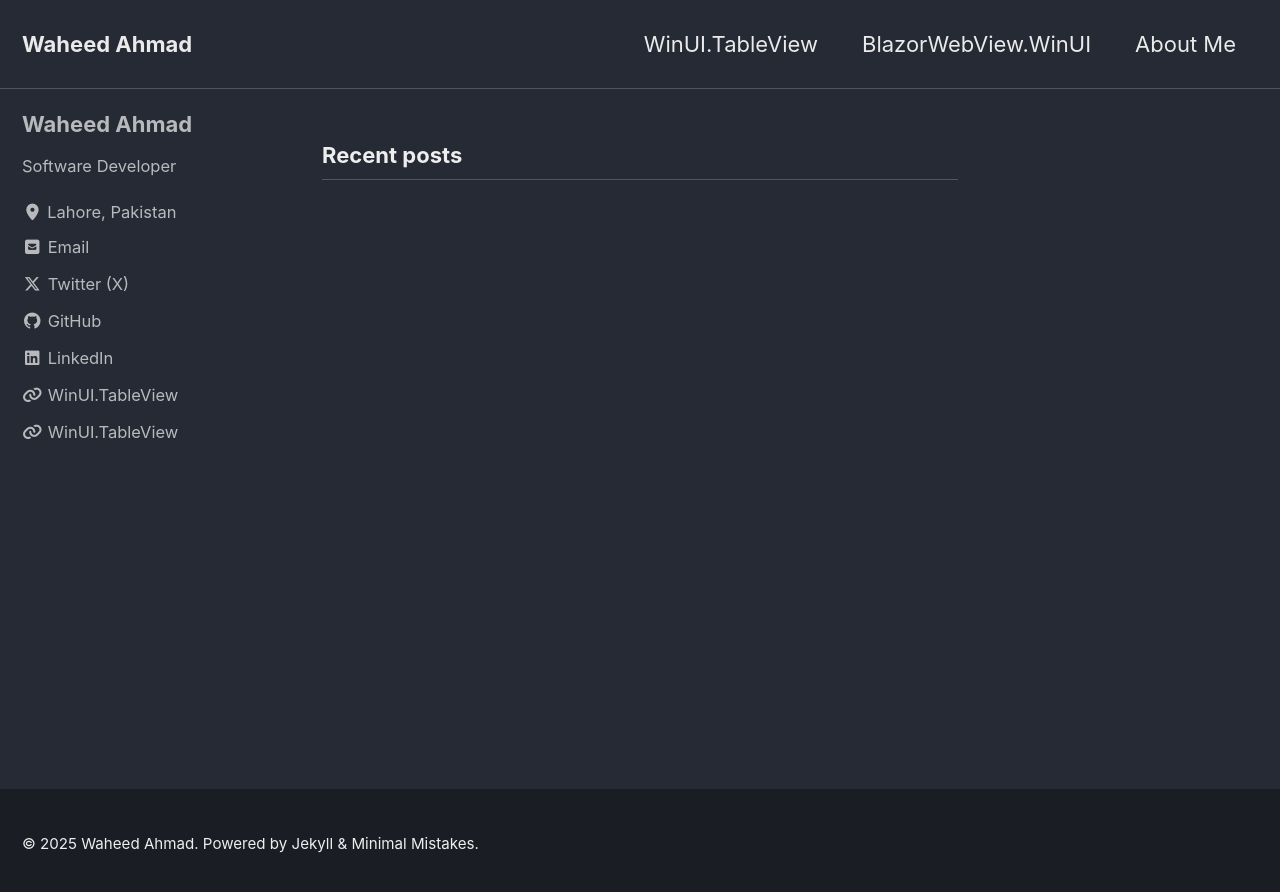
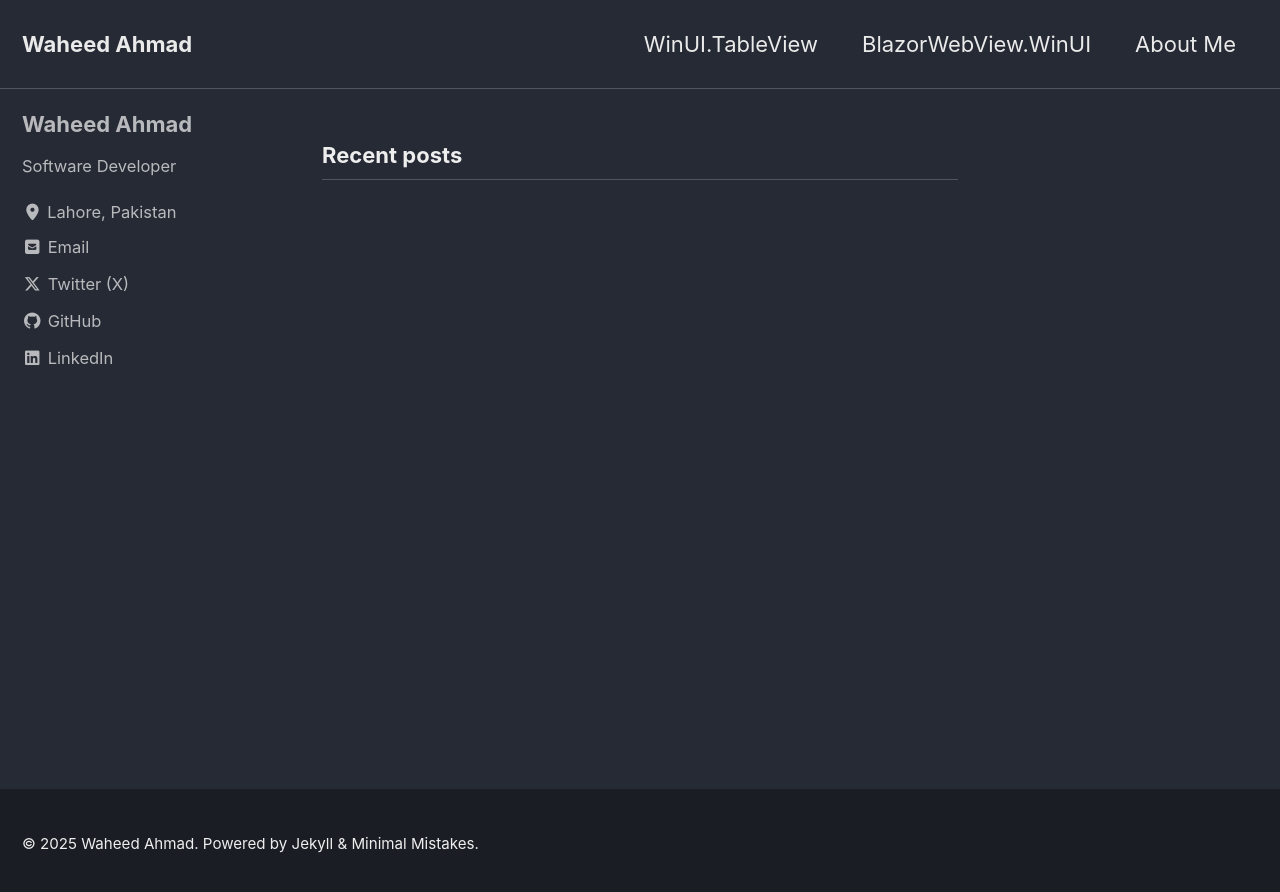
Before and after one commit to w-ahmad/w-ahmad.github.io, a Jekyll site: the page built from index.html, in a window 1280 px wide. Shown: the top 892 px of the page. Built offline with Jekyll 4.4.1, drawn with Linux system fonts in a browser that asks for light colours; cached includes are drawn as plain includes; the list of posts is cut into pages by our own code.

Commit message:
Update _config.yml

```diff
--- a/_config.yml
+++ b/_config.yml
@@ -137,12 +137,6 @@ author:
     - label: "LinkedIn"
       icon: "fab fa-fw fa-linkedin"
       url: "https://www.linkedin.com/in/waheedahmad92"
-    - label: "WinUI.TableView"
-      icon: "fas fa-fw fa-link"
-      url: "https://w-ahmad.github.io/WinUI.TableView/"
-    - label: "WinUI.TableView"
-      icon: "fas fa-fw fa-link"
-      url: "https://github.com/w-ahmad/BlazorWebView.WinUI/"
 
 # Site Footer
 #footer:
```
